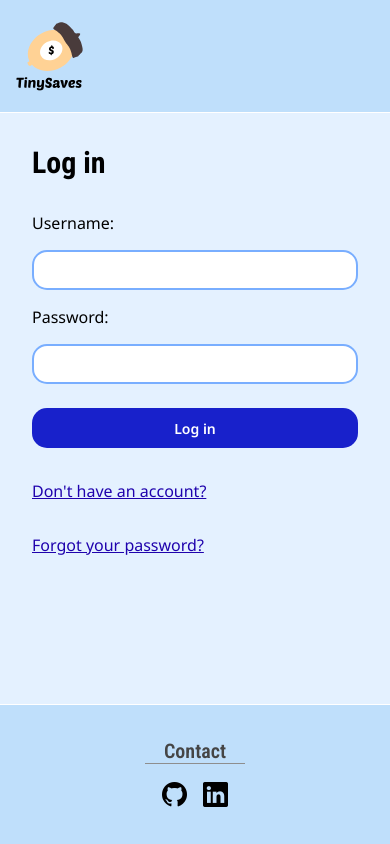
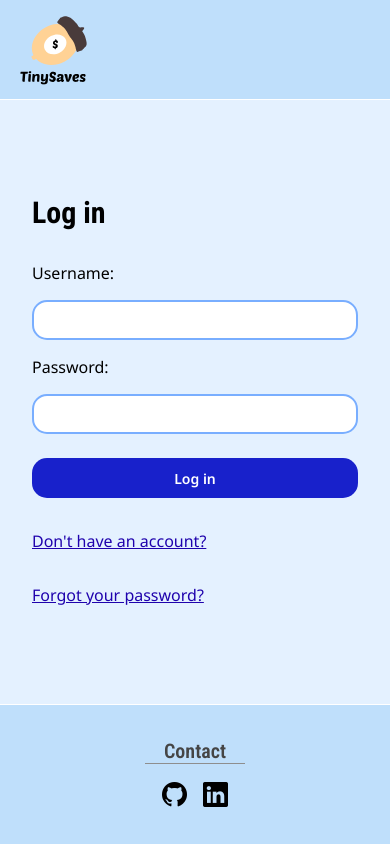
Before and after one commit to Niccar95/tinysaves, a Next.js app: page / in a window 390 px wide. Built offline with nearby package versions, Linux system fonts and the light colour scheme.

Commit message:
set hamburger menu and header to position fixed on mobile

```diff
--- a/src/styles/_hamburger.scss
+++ b/src/styles/_hamburger.scss
@@ -3,10 +3,13 @@
 
 
 .hamburgerSection {
-    background-color: #7DA6D7;
-    width: 100%;
-    padding: 1rem;
-    border-bottom: solid 1px white;
+  position: fixed;
+  top: 100px;
+  z-index: 100;
+  background-color: #7DA6D7;
+  width: 100%;
+  padding: 1rem;
+  border-bottom: solid 1px white;
 
     @include desktop() {
         display: none;
--- a/src/styles/_navbars.scss
+++ b/src/styles/_navbars.scss
@@ -3,8 +3,8 @@
 
 
 .navBar {
-  position: absolute;
-  top: 63px;
+  position: fixed;
+  top: 163px;
   bottom: 0;
   left: -100%;
   z-index: 100;
@@ -15,6 +15,7 @@
   height: 500px;
   background-color: #A0C8F0;
   transition: ease-in-out 0.5s;
+  box-shadow: $shadow;
 
 
   @include desktop() {
--- a/src/styles/globals.scss
+++ b/src/styles/globals.scss
@@ -27,28 +27,29 @@ body {
 
 header {
   display: flex;
-  padding: 1rem;
   background-color: #BFDFFB;
   border-bottom: solid 1px white;
+  position: fixed;
+  left: 0;
+  right: 0;
+  z-index: 100;
+  height: 100px;
+
+  @include desktop() {
+    align-items: center;
+    height: 100px;
+   }
 
   .logo {
     width: 80px;
     height: 80px;
-
+    margin-left: 20px;
+    margin-top: 10px;
   @include desktop() {
-   margin-left: 30px;
+    margin-left: 30px;
+    margin-top: 0;
    }
   }
-
-
-  @include desktop() {
-    align-items: center;
-    position: fixed;
-    left: 0;
-    right: 0;
-    z-index: 100;
-    height: 100px;
-   }
 }
 
 main {
@@ -66,11 +67,16 @@ main {
    }
 
   .content {
+    margin-top: 163px;
     display: flex;
     flex-direction: column;
     gap: 2rem;
     padding: 2rem;
     flex-grow: 1;
+
+    @include desktop() {
+      margin-top: 0;
+    }
   }
 }
 
```
